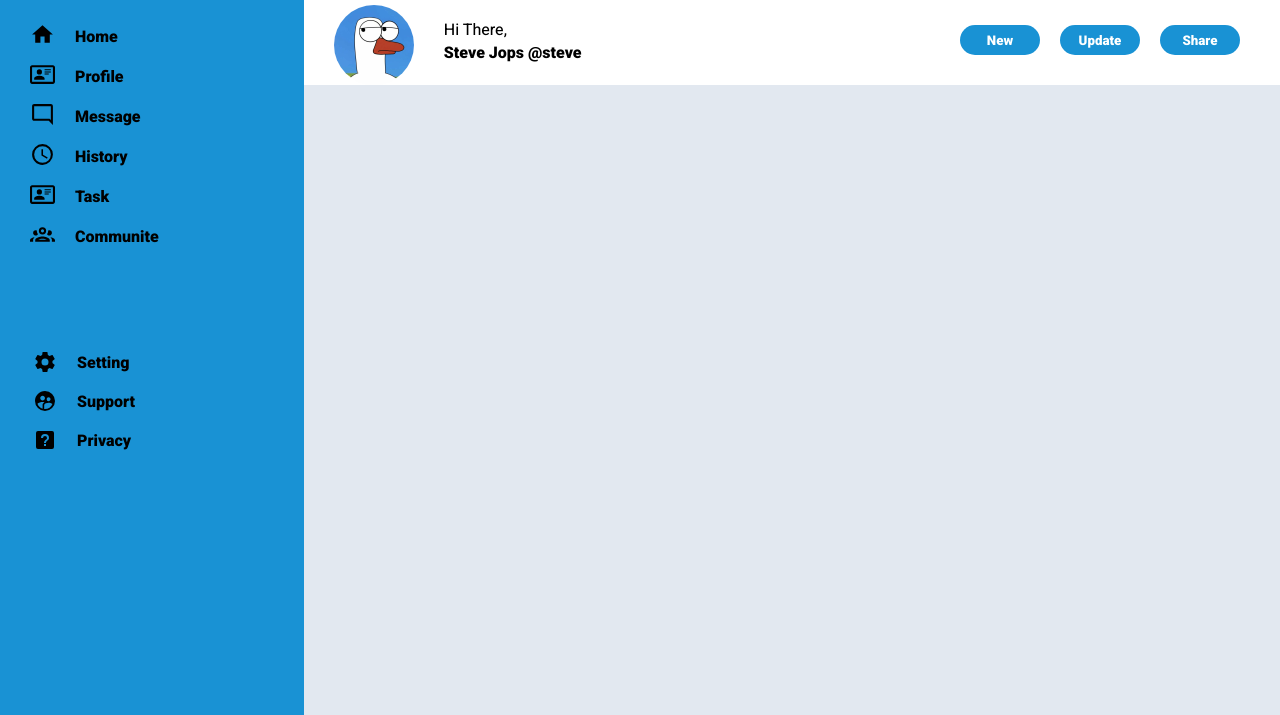
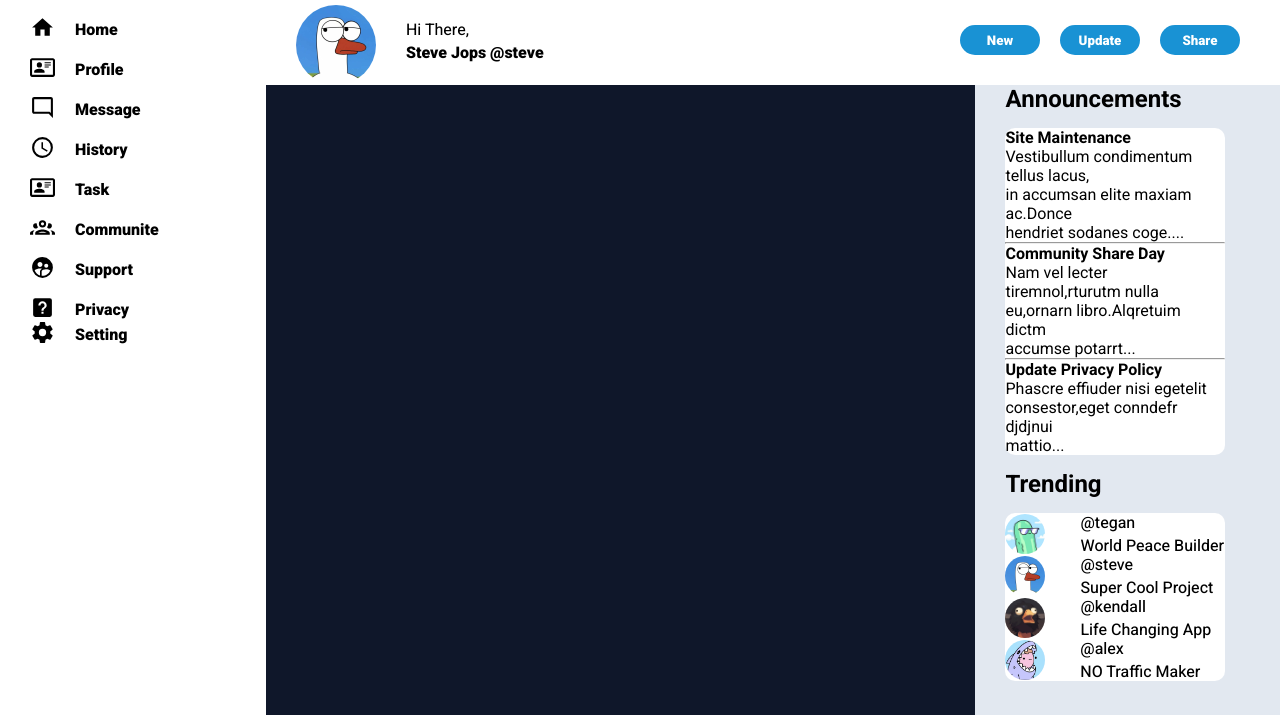
Before and after one commit to moas-20/Admin-Dashboard, a plain HTML site: page index.html in a window 1280 px wide. Shown: the part 85-800 px from the top of the page. Drawn offline with Linux system fonts and the light colour scheme.

Commit message:
Need review

```diff
--- a/index.html
+++ b/index.html
@@ -48,21 +48,22 @@
                         <img src="imgs/svg/account-group-outline.svg" alt="communite">
                         <p>Communite</p>
                     </div>
+                    <div class="item">
+                        <img src="imgs/svg/account-supervisor-circle.svg" alt="support">
+                        <p>Support</p>
+                    </div>
+                    <div class="item">
+                        <img src="imgs/svg/help-box.svg" alt="privacy">
+                        <p>Privacy</p>
+                    </div>
                 </div>
 
                 <div class="contact">
-                    <div class="item-2">
+                    <div class="item">
                         <img src="imgs/svg/cog.svg" alt="setting">
                         <p>Setting</p>
                     </div>
-                    <div class="item-2">
-                        <img src="imgs/svg/account-supervisor-circle.svg" alt="support">
-                        <p>Support</p>
-                    </div>
-                    <div class="item-2">
-                        <img src="imgs/svg/help-box.svg" alt="privacy">
-                        <p>Privacy</p>
-                    </div>
+
                 </div>
 
             </div>
@@ -101,15 +102,71 @@
                     </div>
                 </div>
 
-                <div class="projects"></div>
+                <div class="projects">
+                    <div class="left-section"></div>
 
+                    <div class="right-section">
+                        <h2>Announcements</h2>
+                        <div class="annouc">
+                            <div class="section-1">
+                                <h4>Site Maintenance</h4>
+                                <p>Vestibullum condimentum tellus lacus,</p>
+                                <p>in accumsan elite maxiam ac.Donce</p>
+                                <p>hendriet sodanes coge....</p>
+                                <hr>
+                                <h4>Community Share Day</h4>
+                                <p>Nam vel lecter tiremnol,rturutm nulla</p>
+                                <p>eu,ornarn libro.Alqretuim dictm</p>
+                                <p>accumse potarrt...</p>
+                                <hr>
+                                <h4>Update Privacy Policy</h4>
+                                <p>Phascre effiuder nisi egetelit</p>
+                                <p>consestor,eget conndefr djdjnui</p>
+                                <p>mattio...</p>
+                            </div>
+                        </div>
+
+                        <h2>Trending</h2>
+                        <div class="trend">
+                            <div class="section-2">
+
+                                <div class="usr">
+                                    <img src="imgs/pro/pfp1.jpg" alt="" class="usr-pfp">
+                                    <div class="usr-info">
+                                        <p>@tegan</p>
+                                        <p>World Peace Builder</p>
+                                    </div>
+                                </div>
+
+                                <div class="usr">
+                                        <img src="imgs/pro/php3.jpg" alt="" class="usr-pfp">
+                                        <div class="usr-info">
+                                            <p>@steve</p>
+                                            <p>Super Cool Project</p>
+                                        </div>
+                                </div>
+
+                                <div class="usr">
+                                    <img src="imgs/pro/pfp2.jpg" alt="" class="usr-pfp">
+                                    <div class="usr-info">
+                                        <p>@kendall</p>
+                                        <p>Life Changing App</p>
+                                    </div>
+                                </div>
+
+                                <div class="usr">
+                                    <img src="imgs/pro/php4.jpg" alt="" class="usr-pfp">
+                                    <div class="usr-info">
+                                        <p>@alex</p>
+                                        <p>NO Traffic Maker</p>
+                                    </div>
+                                </div>
+
+                            </div>
+                        </div>
+
+                    </div>
+                </div>
             </div>
-
-        </div>
-
-
-
-
-
     </body>
 </html>
--- a/style.css
+++ b/style.css
@@ -26,21 +26,23 @@
 
 body{
     margin: 0;
+    overflow: hidden;
     font-family: "robot" ,sans-serif;
 }
 
 .container{
     min-height: 100vh;
     display: grid;
-    grid-template-columns: 0.6fr 2fr;
+    grid-template-columns: 0.2fr 1fr;
 }
 
 .sidebar{
-    display: grid;
+    /* display: grid;
     grid-column: 1/2;
     background-color: #1992d4;
     grid-auto-columns: 1;
-    grid-template-rows: auto 1fr 1fr;
+    grid-template-rows: auto 1fr 1fr;  */
+
 }
 
 /* side bar nav */
@@ -53,14 +55,14 @@ body{
 }
 
 .logo{
-    height: 50px;
+    height: 43px;
     padding-left: 30px;
 
 }
 
 .nav h2{
     font-family: "robot",sans-serif;
-    font-size: 2.4em;
+    font-size: 2em;
     padding-right: 38px;
     padding-top: 3px;
 }
@@ -71,6 +73,10 @@ body{
     display: flex;
     flex-direction: column;
     gap: 15px;
+}
+.side-items > div:hover{
+    background: rgba(255, 255, 255, 0.15);
+    transform: translateX(1px);
 }
 .item{
     display: flex;
@@ -94,6 +100,10 @@ body{
     gap: 15px;
 
 }
+.contact >div:hover{
+    background: rgba(255, 255, 255, 0.15);
+    transform: translateX(1px);
+}
 /* contact elemnts */
 .item-2{
     display: flex;
@@ -114,7 +124,7 @@ body{
 .main{
     background-color: #e2e8f0;
     display: grid;
-    grid-template-rows: 0.8fr 3fr;
+    grid-template-rows: auto 1fr;
 }
 
 .main-nav{
@@ -197,6 +207,7 @@ input:hover{
     border-radius: 20px;
 }
 
+
 .pfp2{
     height: 80px;
     border-radius: 100%;
@@ -220,3 +231,73 @@ input:hover{
     margin-left: 30px;
     padding-top: 15px;
 }
+
+
+.projects{
+    display: grid;
+    grid-template-columns: 2fr auto;
+}
+
+.left-section{
+    background-color: #0f172a;
+}
+
+.right-section{
+    display: grid;
+    grid-template-rows: auto auto auto auto;
+    gap: 15px;
+    padding-left: 30px;
+}
+
+
+
+.right-section{
+    display: flex;
+    flex-direction: column;
+    padding-left: 30px;
+}
+.annouc{
+    width: 80%;
+    border: 0px solid black;
+    border-radius: 10px;
+    background: white;
+}
+.annouc h2{
+    text-align: center;
+}
+.section-1{
+    display: flex;
+    flex-direction: column;
+}
+
+
+.trend{
+    width: 80%;
+    border: 0px solid black;
+    border-radius: 10px;
+    background: white;
+}
+.section-2{
+    display: flex;
+    flex-direction: column;
+    align-items: center;
+}
+.usr{
+    display: flex;
+    align-items: center;
+    gap: 15px;
+    width: 100%;
+}
+.usr p{
+    font-weight: 450;
+    padding-left: 20px;
+}
+.usr-info{
+    display: flex;
+    flex-direction: column;
+    gap: 4px;
+}
+.usr-pfp{
+    height: 40px;
+    border-radius: 20px;
+}
```
